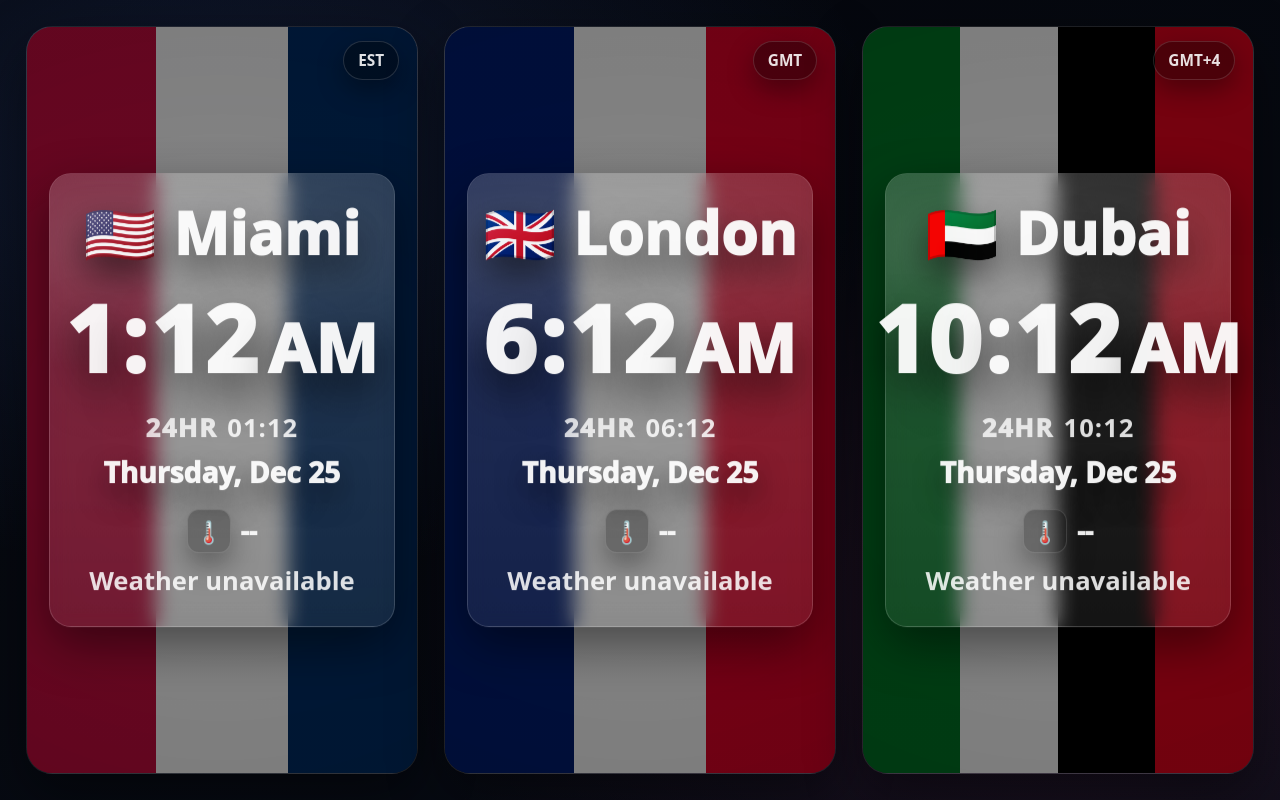
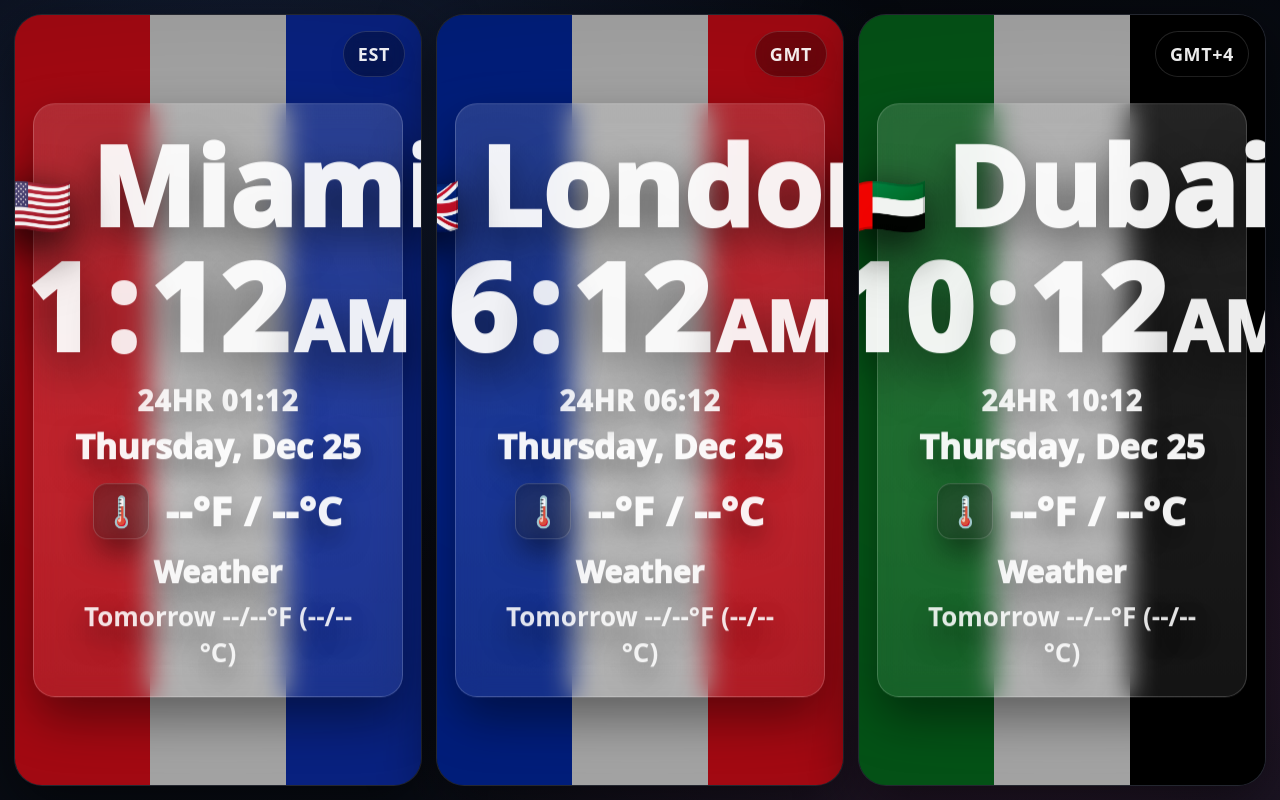
Before and after one commit to beafer007/cafetciclocks, a plain HTML site: page clocks1a.html in a window 1280 px wide. Drawn offline with Linux system fonts and the light colour scheme; no server answers.

Commit message:
Update clocks1a.html

```diff
--- a/clocks1a.html
+++ b/clocks1a.html
@@ -6,296 +6,276 @@
   <meta http-equiv="Cache-Control" content="no-cache, no-store, must-revalidate" />
   <meta http-equiv="Pragma" content="no-cache" />
   <meta http-equiv="Expires" content="0" />
-  <title>Clocks 1</title>
+  <title>Clocks 2 (3-up)</title>
 
   <style>
     :root{
-      --bg0:#05070d;
-      --bg1:#070b14;
-      --text: rgba(255,255,255,0.95);
+      --bg:#0a0f18;
+      --glass: rgba(30, 36, 48, 0.62);
+      --glass2: rgba(255,255,255,0.10);
+      --text: rgba(255,255,255,0.94);
+      --muted: rgba(255,255,255,0.82);
+      --muted2: rgba(255,255,255,0.68);
 
-      --cardRadius: 26px;
-      --pad: clamp(18px, 2vw, 30px);
+      --cardRadius: 28px;
 
-      --city: clamp(48px, 4.6vw, 110px); /* slightly bigger */
-      --time: clamp(78px, 7.2vw, 132px);
-      --ampm: clamp(54px, 5.2vw, 100px);
+      /* requested */
+      --citySize: 110px; /* <— city text size */
+      --timeSize: clamp(120px, 8.5vw, 170px);
+      --ampmSize: clamp(70px, 4.6vw, 110px);
 
-      --mid: clamp(22px, 2.0vw, 30px);
-      --date: clamp(26px, 2.2vw, 34px);
-
-      --shadow: 0 20px 55px rgba(0,0,0,0.45);
+      /* bottom block sizing (match your 2nd pic: bold, bigger, readable) */
+      --meta24: clamp(28px, 2.0vw, 44px);
+      --metaDate: clamp(34px, 2.4vw, 54px);
+      --metaTemp: clamp(40px, 2.7vw, 62px);
+      --metaDesc: clamp(30px, 2.2vw, 48px);
+      --metaSub: clamp(26px, 1.9vw, 42px);
     }
 
-    *{ box-sizing:border-box; }
-    html, body{ height:100%; margin:0; background:#000; }
+    *{ box-sizing: border-box; }
+    html, body{ height:100%; margin:0; }
     body{
+      background: radial-gradient(1100px 700px at 20% 20%, rgba(90,140,255,0.20), transparent 60%),
+                  radial-gradient(1100px 700px at 80% 80%, rgba(255,90,180,0.16), transparent 60%),
+                  linear-gradient(160deg, #05070c, var(--bg));
+      color: var(--text);
       font-family: system-ui, -apple-system, Segoe UI, Roboto, Arial, sans-serif;
-      color: var(--text);
-      overflow:hidden;
-      background:
-        radial-gradient(1100px 700px at 18% 20%, rgba(80,130,255,0.14), transparent 60%),
-        radial-gradient(1100px 700px at 82% 78%, rgba(255,80,170,0.10), transparent 60%),
-        linear-gradient(160deg, var(--bg0), var(--bg1));
+      overflow: hidden;
     }
 
-    .wrap{ height:100%; padding: var(--pad); }
-    .grid{
-      height:100%;
-      display:grid;
+    .wrap{
+      height: 100%;
+      display: grid;
       grid-template-columns: repeat(3, minmax(0, 1fr));
-      gap: var(--pad);
+      gap: 14px;
+      padding: 14px;
     }
 
-    .card{
-      position:relative;
+    .panel{
+      position: relative;
       border-radius: var(--cardRadius);
-      overflow:hidden;
-      box-shadow: var(--shadow);
+      overflow: hidden;
+      box-shadow: 0 18px 60px rgba(0,0,0,0.55);
       border: 1px solid rgba(255,255,255,0.10);
-      background: linear-gradient(180deg, rgba(255,255,255,0.07), rgba(0,0,0,0.28));
+      background: #0b0f18;
     }
 
-    .flagBg{
+    /* brighter flag stripes */
+    .panel::before{
+      content:"";
       position:absolute; inset:0;
-      filter: saturate(1.15) contrast(1.05);
+      background: linear-gradient(90deg, var(--c1) 0 33.333%, var(--c2) 33.333% 66.666%, var(--c3) 66.666% 100%);
+      filter: saturate(1.25) contrast(1.06);
       opacity: 0.98;
+      transform: translateZ(0);
     }
 
-    .shade{
+    /* a subtle dark veil so white stripe doesn’t nuke the text */
+    .panel::after{
+      content:"";
       position:absolute; inset:0;
-      background:
-        radial-gradient(1000px 900px at 50% 55%, rgba(0,0,0,0.22), rgba(0,0,0,0.40)),
-        linear-gradient(180deg, rgba(0,0,0,0.28), rgba(0,0,0,0.30));
+      background: radial-gradient(900px 500px at 50% 55%, rgba(0,0,0,0.24), rgba(0,0,0,0.40));
       pointer-events:none;
     }
 
-    /* Top-right timezone pill only */
-    .topRight{
+    .tzPill{
       position:absolute;
-      right: 18px; top: 14px;
-      z-index: 3;
-      pointer-events:none;
-    }
-    .pill{
-      padding: 8px 14px;
+      top: 16px; right: 16px;
+      z-index: 4;
+      padding: 10px 14px;
       border-radius: 999px;
-      background: rgba(0,0,0,0.35);
+      font-weight: 900;
+      letter-spacing: 0.6px;
+      font-size: 18px;
+      color: rgba(255,255,255,0.92);
+      background: rgba(0,0,0,0.30);
       border: 1px solid rgba(255,255,255,0.14);
-      font-weight: 900;
-      font-size: clamp(14px, 1.2vw, 18px);
-      color: rgba(255,255,255,0.88);
-      box-shadow: 0 10px 26px rgba(0,0,0,0.35);
+      backdrop-filter: blur(8px);
+      text-shadow: 0 10px 26px rgba(0,0,0,0.55);
     }
 
-    /* Glass panel – FULL WIDTH inside card */
+    /* CENTER GLASS — now “end to end” inside each panel */
     .glass{
       position:absolute;
-      left: 22px; right: 22px;
+      left: 18px; right: 18px;
       top: 50%;
       transform: translateY(-50%);
-      padding: 28px 28px;
+      z-index: 5;
       border-radius: 22px;
-      background: linear-gradient(180deg, rgba(255,255,255,0.15), rgba(255,255,255,0.08));
-      box-shadow: 0 18px 50px rgba(0,0,0,0.45);
-      border: 1px solid rgba(255,255,255,0.16);
-      backdrop-filter: blur(10px);
-    }
-    .glass::before{
-      content:"";
-      position:absolute; inset:0;
-      border-radius: 22px;
-      background: radial-gradient(700px 220px at 30% 15%, rgba(255,255,255,0.14), transparent 60%);
-      pointer-events:none;
-      opacity: 0.9;
+      padding: 28px 34px 26px;
+      background: linear-gradient(180deg, rgba(255,255,255,0.14), rgba(255,255,255,0.08));
+      border: 1px solid rgba(255,255,255,0.18);
+      box-shadow: 0 22px 50px rgba(0,0,0,0.45);
+      backdrop-filter: blur(14px);
     }
 
-    .content{ position:relative; z-index: 4; text-align:center; }
-
-    .cityBig{
-      font-size: var(--city);
-      font-weight: 950;
-      letter-spacing: 0.5px;
-      text-shadow: 0 16px 36px rgba(0,0,0,0.55);
+    .cityRow{
       display:flex;
-      align-items:center;
-      justify-content:center;
-      gap: 16px;
-      line-height: 1.05;
-      margin-bottom: 10px;
+      align-items: baseline;
+      justify-content: center;
+      gap: 18px;
+      margin-bottom: 12px;
+      text-shadow: 0 14px 40px rgba(0,0,0,0.55);
       white-space: nowrap;
     }
 
-    .time12{
+    .cityFlag{
+      font-size: calc(var(--citySize) * 0.55);
+      line-height: 1;
+      filter: drop-shadow(0 12px 22px rgba(0,0,0,0.45));
+    }
+
+    .cityName{
+      font-weight: 950;
+      letter-spacing: 0.5px;
+      font-size: var(--citySize);
+      line-height: 0.95;
+    }
+
+    .timeRow{
       display:flex;
-      align-items:baseline;
-      justify-content:center;
-      gap: 10px;
-      margin-top: 2px;
-      margin-bottom: 10px;
+      align-items: baseline;
+      justify-content: center;
+      gap: 14px;
+      margin: 6px 0 8px;
+      text-shadow: 0 18px 50px rgba(0,0,0,0.60);
       white-space: nowrap;
     }
-    .hhmm{
-      font-size: var(--time);
-      font-weight: 980;
+
+    .timeMain{
+      font-size: var(--timeSize);
+      font-weight: 950;
       letter-spacing: 1px;
-      text-shadow: 0 18px 44px rgba(0,0,0,0.62);
-    }
-    .ampm{
-      font-size: var(--ampm);
-      font-weight: 980;
-      letter-spacing: 1px;
-      text-shadow: 0 18px 44px rgba(0,0,0,0.62);
+      line-height: 0.95;
     }
 
-    .colonBlink{
+    .colon{
       display:inline-block;
-      width: 0.6ch;
-      text-align:center;
+      width: 0.45em;
+      text-align: center;
       animation: blink 1s steps(1,end) infinite;
+      opacity: 0.95;
     }
-    @keyframes blink{ 50%{ opacity:0.28; } }
+    @keyframes blink{ 50%{ opacity: 0.18; } }
 
-    .t24Row{
-      margin-top: 2px;
+    .ampm{
+      font-size: var(--ampmSize);
+      font-weight: 950;
+      letter-spacing: 1px;
+      opacity: 0.98;
+      margin-left: -8px;
+    }
+
+    /* ===== Bottom block: match your 2nd pic ===== */
+    .metaBlock{
+      text-align: center;
+      margin-top: 8px;
+      color: rgba(255,255,255,0.94);
+      text-shadow: 0 12px 28px rgba(0,0,0,0.55);
+    }
+
+    .meta24{
+      font-size: var(--meta24);
+      font-weight: 950;
+      letter-spacing: 1px;
+      color: rgba(255,255,255,0.92);
+      margin-top: 6px;
+    }
+
+    .metaDate{
+      font-size: var(--metaDate);
+      font-weight: 950;
+      color: rgba(255,255,255,0.95);
+      margin-top: 4px;
+    }
+
+    .wxRow{
       display:flex;
-      align-items:baseline;
-      justify-content:center;
-      gap: 10px;
-      font-size: var(--mid);
-      font-weight: 900;
-      color: rgba(255,255,255,0.86);
-      letter-spacing: 1px;
+      align-items: center;
+      justify-content: center;
+      gap: 16px;
+      margin-top: 14px; /* moved down a bit */
+    }
+
+    .wxIconPill{
+      width: 56px; height: 56px;
+      border-radius: 14px;
+      display:grid;
+      place-items:center;
+      background: rgba(0,0,0,0.30);
+      border: 1px solid rgba(255,255,255,0.18);
+      backdrop-filter: blur(8px);
+      box-shadow: 0 16px 30px rgba(0,0,0,0.35);
+      font-size: 30px;
+    }
+
+    .wxTemp{
+      font-size: var(--metaTemp);
+      font-weight: 950;
+      letter-spacing: 0.6px;
       white-space: nowrap;
     }
-    .t24Label{
+
+    .wxDesc{
+      margin-top: 12px;
+      font-size: var(--metaDesc);
       font-weight: 950;
-      opacity: 0.92;
-      letter-spacing: 1.5px;
+      color: rgba(255,255,255,0.92);
     }
 
-    .dateLine{
-      margin-top: 8px;
-      font-size: var(--date);
-      font-weight: 950;
-      color: rgba(255,255,255,0.94);
-      text-shadow: 0 14px 28px rgba(0,0,0,0.55);
+    .wxTomorrow{
+      margin-top: 6px;
+      font-size: var(--metaSub);
+      font-weight: 900;
+      color: rgba(255,255,255,0.88);
     }
 
-    .wx{
-      margin-top: 18px;
-      font-size: var(--mid);
-      font-weight: 950;
-      color: rgba(255,255,255,0.92);
-      display:flex;
-      align-items:center;
-      justify-content:center;
-      gap: 10px;
-      flex-wrap: wrap;
-    }
-    .wxIcon{
-      width: 44px; height: 44px;
-      border-radius: 12px;
-      background: rgba(0,0,0,0.28);
-      border: 1px solid rgba(255,255,255,0.14);
-      display:grid;
-      place-items:center;
-      box-shadow: 0 12px 28px rgba(0,0,0,0.35);
-      font-size: 22px;
-    }
-    .wxText{ font-weight: 950; }
-    .wxSub{ font-weight: 900; color: rgba(255,255,255,0.86); }
-
-    @media (max-width: 1100px){
-      .grid{ grid-template-columns: 1fr; }
-      .glass{ left: 18px; right: 18px; }
+    /* keep it usable on smaller widths */
+    @media (max-width: 1200px){
+      :root{ --citySize: 72px; }
+      .wrap{ grid-template-columns: 1fr; }
+      .panel{ height: calc(33.333vh - 12px); }
     }
   </style>
 </head>
 
 <body>
-  <div class="wrap">
-    <div class="grid" id="grid"></div>
-  </div>
+  <div class="wrap" id="wrap"></div>
 
   <script>
-    const WEATHER_REFRESH_MS = 10 * 60 * 1000;
+    const WEATHER_REFRESH_MS = 15 * 60 * 1000;
 
-    const CITIES = [
+    // Page 1 clocks (Miami, London, Dubai)
+    const CLOCKS = [
       {
         label: "Miami",
         tz: "America/New_York",
         flag: "🇺🇸",
-        tzBadge: "EST",
+        tzShort: "EST",
         lat: 25.7617, lon: -80.1918,
-        stripes: ["#B31942", "#FFFFFF", "#0A3161"]
+        flagColors: ["#d81f2a", "#ffffff", "#1c3aa9"]
       },
       {
         label: "London",
         tz: "Europe/London",
         flag: "🇬🇧",
-        tzBadge: "GMT",
+        tzShort: "GMT",
         lat: 51.5072, lon: -0.1276,
-        stripes: ["#012169", "#FFFFFF", "#C8102E"]
+        flagColors: ["#0033a0", "#ffffff", "#d81f2a"]
       },
       {
         label: "Dubai",
         tz: "Asia/Dubai",
         flag: "🇦🇪",
-        tzBadge: "GMT+4",
+        tzShort: "GMT+4",
         lat: 25.2048, lon: 55.2708,
-        stripes: ["#00732F", "#FFFFFF", "#000000", "#CE1126"]
+        flagColors: ["#1f7a34", "#ffffff", "#000000"] // UAE simplified stripes vibe
       }
     ];
 
-    const grid = document.getElementById("grid");
+    const wrap = document.getElementById("wrap");
 
-    function flagGradient(colors){
-      const cols = Array.isArray(colors) && colors.length ? colors : ["#111"];
-      const n = cols.length;
-      const stops = cols.map((c, i) => {
-        const p0 = Math.round((i / n) * 100);
-        const p1 = Math.round(((i + 1) / n) * 100);
-        return `${c} ${p0}%, ${c} ${p1}%`;
-      }).join(", ");
-      return `linear-gradient(90deg, ${stops})`;
-    }
-
-    function fmtDateLong(tz){
-      return new Intl.DateTimeFormat("en-US", {
-        timeZone: tz,
-        weekday: "long",
-        month: "short",
-        day: "2-digit"
-      }).format(new Date());
-    }
-
-    // 24-hour WITHOUT seconds
-    function fmtTime24NoSeconds(tz){
-      return new Intl.DateTimeFormat("en-GB", {
-        timeZone: tz,
-        hour: "2-digit",
-        minute: "2-digit",
-        hour12: false
-      }).format(new Date());
-    }
-
-    function time12Parts(tz){
-      const parts = new Intl.DateTimeFormat("en-US", {
-        timeZone: tz,
-        hour: "numeric",
-        minute: "2-digit",
-        hour12: true
-      }).formatToParts(new Date());
-
-      const hour = (parts.find(p=>p.type==="hour")?.value || "12");
-      const minute = (parts.find(p=>p.type==="minute")?.value || "00");
-      const dayPeriod = (parts.find(p=>p.type==="dayPeriod")?.value || "").toUpperCase();
-      return { hour, minute, dayPeriod };
-    }
-
-    function fToC(f){ return (f - 32) * 5/9; }
-    function round(n){ return Math.round(n); }
+    function fToC(f){ return Math.round((f - 32) * 5 / 9); }
 
     function wxFromCode(code){
       const map = {
@@ -313,7 +293,47 @@
       return map[code] || ["🌡️","Weather"];
     }
 
-    async function fetchWeather(lat, lon){
+    function fmtDayDateLong(tz){
+      return new Intl.DateTimeFormat("en-US", {
+        timeZone: tz,
+        weekday: "long",
+        month: "short",
+        day: "2-digit"
+      }).format(new Date());
+    }
+
+    function two(n){ return String(n).padStart(2,"0"); }
+
+    function getParts(tz){
+      const d = new Date();
+      const parts = new Intl.DateTimeFormat("en-US", {
+        timeZone: tz,
+        hour: "numeric",
+        minute: "2-digit",
+        hour12: true
+      }).formatToParts(d);
+
+      const hour = parts.find(p=>p.type==="hour")?.value ?? "12";
+      const minute = parts.find(p=>p.type==="minute")?.value ?? "00";
+      const ampm = (parts.find(p=>p.type==="dayPeriod")?.value ?? "AM").toUpperCase();
+      return { hour, minute, ampm };
+    }
+
+    function get24(tz){
+      const d = new Date();
+      const p = new Intl.DateTimeFormat("en-US", {
+        timeZone: tz,
+        hour: "2-digit",
+        minute: "2-digit",
+        hour12: false
+      }).formatToParts(d);
+      const hh = p.find(x=>x.type==="hour")?.value ?? "00";
+      const mm = p.find(x=>x.type==="minute")?.value ?? "00";
+      return `${hh}:${mm}`;
+    }
+
+    async function fetchWeatherF(lat, lon){
+      // Fahrenheit from API; we convert to Celsius for display.
       const url =
         `https://api.open-meteo.com/v1/forecast` +
         `?latitude=${encodeURIComponent(lat)}` +
@@ -321,138 +341,147 @@
         `&current=temperature_2m,weather_code` +
         `&daily=temperature_2m_max,temperature_2m_min,weather_code` +
         `&temperature_unit=fahrenheit` +
-        `&timezone=auto` +
-        `&forecast_days=2`;
+        `&timezone=auto`;
 
       const res = await fetch(url, { cache: "no-store" });
       if (!res.ok) throw new Error("Weather fetch failed");
       const data = await res.json();
 
-      const dMax = data?.daily?.temperature_2m_max || [];
-      const dMin = data?.daily?.temperature_2m_min || [];
-      const dCode = data?.daily?.weather_code || [];
+      const curF = data?.current?.temperature_2m;
+      const curCode = data?.current?.weather_code;
+
+      const tmax = data?.daily?.temperature_2m_max || [];
+      const tmin = data?.daily?.temperature_2m_min || [];
+      const dcode = data?.daily?.weather_code || [];
+
+      // tomorrow = index 1 (index 0 is today)
+      const tMaxF = (typeof tmax[1] === "number") ? Math.round(tmax[1]) : null;
+      const tMinF = (typeof tmin[1] === "number") ? Math.round(tmin[1]) : null;
+      const tomorrowCode = dcode[1];
 
       return {
-        curF: data?.current?.temperature_2m,
-        curCode: data?.current?.weather_code,
-        tomHiF: dMax[1],
-        tomLoF: dMin[1],
-        tomCode: dCode[1]
+        curF: (typeof curF === "number") ? Math.round(curF) : null,
+        curCode,
+        tomorrowMaxF: tMaxF,
+        tomorrowMinF: tMinF,
+        tomorrowCode
       };
     }
 
-    function buildCard(c){
-      const card = document.createElement("section");
-      card.className = "card";
+    function makePanel(c){
+      const panel = document.createElement("section");
+      panel.className = "panel";
+      panel.style.setProperty("--c1", c.flagColors[0]);
+      panel.style.setProperty("--c2", c.flagColors[1]);
+      panel.style.setProperty("--c3", c.flagColors[2]);
 
-      const flag = document.createElement("div");
-      flag.className = "flagBg";
-      flag.style.backgroundImage = flagGradient(c.stripes);
+      panel.innerHTML = `
+        <div class="tzPill">${c.tzShort}</div>
 
-      const shade = document.createElement("div");
-      shade.className = "shade";
-
-      const topRight = document.createElement("div");
-      topRight.className = "topRight";
-      topRight.innerHTML = `<div class="pill">${c.tzBadge}</div>`;
-
-      const glass = document.createElement("div");
-      glass.className = "glass";
-      glass.innerHTML = `
-        <div class="content">
-          <div class="cityBig"><span>${c.flag}</span><span>${c.label}</span></div>
-
-          <div class="time12">
-            <div class="hhmm" data-hhmm></div>
-            <div class="ampm" data-ampm></div>
+        <div class="glass" data-panel="${c.tz}">
+          <div class="cityRow">
+            <div class="cityFlag">${c.flag}</div>
+            <div class="cityName">${c.label}</div>
           </div>
 
-          <div class="t24Row">
-            <span class="t24Label">24HR</span>
-            <span data-t24>--:--</span>
+          <div class="timeRow">
+            <div class="timeMain">
+              <span data-h="${c.tz}">--</span><span class="colon">:</span><span data-m="${c.tz}">--</span>
+            </div>
+            <div class="ampm" data-ap="${c.tz}">--</div>
           </div>
 
-          <div class="dateLine" data-date>------</div>
+          <div class="metaBlock">
+            <div class="meta24"><span style="opacity:.95">24HR</span> <span data-t24="${c.tz}">--:--</span></div>
+            <div class="metaDate" data-date="${c.tz}">--------</div>
 
-          <div class="wx">
-            <div class="wxIcon" data-wxicon>🌡️</div>
-            <div class="wxText" data-wxtext>--</div>
-            <div class="wxSub" data-wxsub>Loading...</div>
+            <div class="wxRow">
+              <div class="wxIconPill" data-wxicon="${c.tz}">🌡️</div>
+              <div class="wxTemp" data-wxtemp="${c.tz}">--°F / --°C</div>
+            </div>
+
+            <div class="wxDesc" data-wxdesc="${c.tz}">Loading…</div>
+            <div class="wxTomorrow" data-wxtom="${c.tz}">Tomorrow --/--°F (--/--°C)</div>
           </div>
         </div>
       `;
-
-      card.append(flag, shade, topRight, glass);
-
-      card._refs = {
-        hhmm: glass.querySelector("[data-hhmm]"),
-        ampm: glass.querySelector("[data-ampm]"),
-        t24:  glass.querySelector("[data-t24]"),
-        date: glass.querySelector("[data-date]"),
-        wxIcon: glass.querySelector("[data-wxicon]"),
-        wxText: glass.querySelector("[data-wxtext]"),
-        wxSub:  glass.querySelector("[data-wxsub]")
-      };
-
-      return card;
+      return panel;
     }
 
-    function renderTime(card, c){
-      const { hour, minute, dayPeriod } = time12Parts(c.tz);
-      card._refs.hhmm.innerHTML = `${hour}<span class="colonBlink">:</span>${minute}`;
-      card._refs.ampm.textContent = dayPeriod;
-
-      card._refs.t24.textContent = fmtTime24NoSeconds(c.tz);
-      card._refs.date.textContent = fmtDateLong(c.tz);
+    function render(){
+      wrap.innerHTML = "";
+      for (const c of CLOCKS) wrap.appendChild(makePanel(c));
     }
 
-    async function renderWeather(card, c){
-      try{
-        const wx = await fetchWeather(c.lat, c.lon);
-        const [icon, label] = wxFromCode(wx.curCode);
-        card._refs.wxIcon.textContent = icon;
+    function tick(){
+      for (const c of CLOCKS){
+        const { hour, minute, ampm } = getParts(c.tz);
+        const hEl = document.querySelector(`[data-h="${c.tz}"]`);
+        const mEl = document.querySelector(`[data-m="${c.tz}"]`);
+        const apEl = document.querySelector(`[data-ap="${c.tz}"]`);
+        if (hEl) hEl.textContent = hour;
+        if (mEl) mEl.textContent = minute;
+        if (apEl) apEl.textContent = ampm;
 
-        const curF = (typeof wx.curF === "number") ? round(wx.curF) : null;
-        const curC = (curF !== null) ? round(fToC(curF)) : null;
+        const t24El = document.querySelector(`[data-t24="${c.tz}"]`);
+        if (t24El) t24El.textContent = get24(c.tz);
 
-        const hiF = (typeof wx.tomHiF === "number") ? round(wx.tomHiF) : null;
-        const loF = (typeof wx.tomLoF === "number") ? round(wx.tomLoF) : null;
-        const hiC = (hiF !== null) ? round(fToC(hiF)) : null;
-        const loC = (loF !== null) ? round(fToC(loF)) : null;
-
-        card._refs.wxText.textContent =
-          (curF !== null && curC !== null) ? `${curF}°F / ${curC}°C` : `--`;
-
-        card._refs.wxSub.textContent =
-          `${label}  •  Tomorrow ${hiF ?? "--"}/${loF ?? "--"}°F (${hiC ?? "--"}/${loC ?? "--"}°C)`;
-
-      } catch {
-        card._refs.wxIcon.textContent = "🌡️";
-        card._refs.wxText.textContent = "--";
-        card._refs.wxSub.textContent = "Weather unavailable";
+        const dEl = document.querySelector(`[data-date="${c.tz}"]`);
+        if (dEl) dEl.textContent = fmtDayDateLong(c.tz);
       }
     }
 
-    // Boot
-    const cards = CITIES.map(c => {
-      const card = buildCard(c);
-      grid.appendChild(card);
-      return { card, c };
-    });
+    async function refreshWeather(){
+      const tasks = CLOCKS.map(async (c) => {
+        try{
+          const wx = await fetchWeatherF(c.lat, c.lon);
+          const [icon, desc] = wxFromCode(wx.curCode);
 
-    function tick(){
-      for (const x of cards) renderTime(x.card, x.c);
+          const curF = wx.curF;
+          const curC = (typeof curF === "number") ? fToC(curF) : null;
+
+          const maxF = wx.tomorrowMaxF;
+          const minF = wx.tomorrowMinF;
+          const maxC = (typeof maxF === "number") ? fToC(maxF) : null;
+          const minC = (typeof minF === "number") ? fToC(minF) : null;
+
+          const iconEl = document.querySelector(`[data-wxicon="${c.tz}"]`);
+          const tempEl = document.querySelector(`[data-wxtemp="${c.tz}"]`);
+          const descEl = document.querySelector(`[data-wxdesc="${c.tz}"]`);
+          const tomEl  = document.querySelector(`[data-wxtom="${c.tz}"]`);
+
+          if (iconEl) iconEl.textContent = icon;
+          if (tempEl) tempEl.textContent = `${curF ?? "--"}°F / ${curC ?? "--"}°C`;
+          if (descEl) descEl.textContent = desc;
+
+          if (tomEl){
+            const fPart = `${maxF ?? "--"}/${minF ?? "--"}°F`;
+            const cPart = `(${maxC ?? "--"}/${minC ?? "--"}°C)`;
+            tomEl.textContent = `Tomorrow ${fPart} ${cPart}`;
+          }
+        } catch {
+          const iconEl = document.querySelector(`[data-wxicon="${c.tz}"]`);
+          const tempEl = document.querySelector(`[data-wxtemp="${c.tz}"]`);
+          const descEl = document.querySelector(`[data-wxdesc="${c.tz}"]`);
+          const tomEl  = document.querySelector(`[data-wxtom="${c.tz}"]`);
+
+          if (iconEl) iconEl.textContent = "🌡️";
+          if (tempEl) tempEl.textContent = `--°F / --°C`;
+          if (descEl) descEl.textContent = `Weather`;
+          if (tomEl)  tomEl.textContent  = `Tomorrow --/--°F (--/--°C)`;
+        }
+      });
+
+      await Promise.allSettled(tasks);
     }
 
-    async function refreshWx(){
-      await Promise.allSettled(cards.map(x => renderWeather(x.card, x.c)));
-    }
+    // Start
+    render();
+    tick();
+    refreshWeather();
 
-    tick();
     setInterval(tick, 1000);
-
-    refreshWx();
-    setInterval(refreshWx, WEATHER_REFRESH_MS);
+    setInterval(refreshWeather, WEATHER_REFRESH_MS);
   </script>
 </body>
 </html>
```
